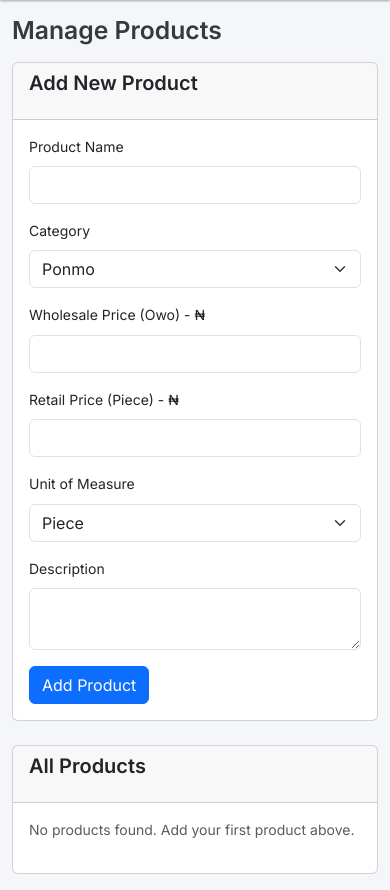
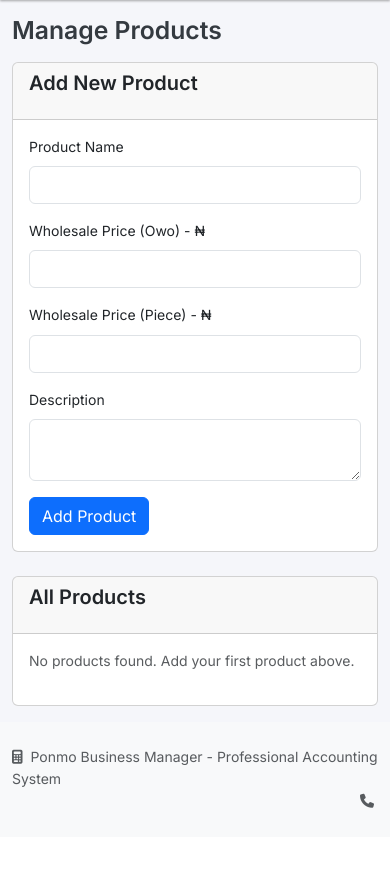
Before and after one commit to Macaulay001/accounting_app, a Flask app: template templates/products.html in a window 390 px wide. Shown: the part 59-949 px from the top of the page. After the commit the page ends 867 px from the top, so only its background shows below. Run offline with Flask 3, Linux system fonts and the light colour scheme; the template is opened without the code that fills it, so the values that code supplies are empty.

Commit message:
Streamline forms and simplify expense categorization
- Made phone number and email optional in customer forms
- Updated vendor payment terms to only cash and transfer
- Removed category and unit of measurement from product forms
- Simplified expense account codes to 3 main categories:
  * Direct Expenses (5000) - Cost of Goods Sold
  * Operating Expenses (5400) - General operating expenses
  * Financing Expenses (5700) - Interest and financing costs
- Updated product table to remove unnecessary columns
- Enhanced form labels and user experience
- Added financing expenses account to chart of accounts

```diff
--- a/app.py
+++ b/app.py
@@ -1783,7 +1783,7 @@
             email = request.form.get('vendor_email', '')
             address = request.form.get('vendor_address', '')
             contact_person = request.form.get('vendor_contact', '')
-            payment_terms = request.form.get('vendor_payment', 'net_30')
+            payment_terms = request.form.get('vendor_payment', 'cash')
 
             # Debug: Print form data
 
@@ -1829,8 +1829,6 @@
             description = request.form.get('product_description', '')
             wholesale_price = float(request.form.get('product_wholesale', 0))
             retail_price = float(request.form.get('product_retail', 0))
-            unit_of_measure = request.form.get('product_unit', 'piece')
-            category = request.form.get('product_category', 'ponmo')
 
             # Debug: Print form data
 
@@ -1843,9 +1841,7 @@
                 name=name.strip(),
                 description=description,
                 wholesale_price=wholesale_price,
-                retail_price=retail_price,
-                unit_of_measure=unit_of_measure,
-                category=category
+                retail_price=retail_price
             )
 
             flash(f"Product '{name.strip()}' created successfully.", "success")
@@ -2233,7 +2229,7 @@
             email = request.form.get('vendor_email', '')
             address = request.form.get('vendor_address', '')
             contact_person = request.form.get('vendor_contact', '')
-            payment_terms = request.form.get('vendor_payment', 'net_30')
+            payment_terms = request.form.get('vendor_payment', 'cash')
 
             # Validate name is not empty
             if not name or name.strip() == '':
@@ -2279,8 +2275,6 @@
             description = request.form.get('product_description', '')
             wholesale_price = float(request.form.get('product_wholesale', 0))
             retail_price = float(request.form.get('product_retail', 0))
-            unit_of_measure = request.form.get('product_unit', 'piece')
-            category = request.form.get('product_category', 'ponmo')
 
             # Validate name is not empty
             if not name or name.strip() == '':
@@ -2292,9 +2286,7 @@
                 'name': name.strip(),
                 'description': description,
                 'wholesale_price': wholesale_price,
-                'retail_price': retail_price,
-                'unit_of_measure': unit_of_measure,
-                'category': category
+                'retail_price': retail_price
             })
 
             if success:
--- a/src/constants/chart_of_accounts.py
+++ b/src/constants/chart_of_accounts.py
@@ -173,6 +173,12 @@
         "type": AccountType.EXPENSE,
         "category": AccountCategory.OPERATING_EXPENSE,
         "description": "Marketing and selling expenses"
+    },
+    "5700": {
+        "name": "Financing Expenses",
+        "type": AccountType.EXPENSE,
+        "category": AccountCategory.OPERATING_EXPENSE,
+        "description": "Interest on loans, bank charges, and other financing costs"
     }
 }
 
--- a/src/models/vendor.py
+++ b/src/models/vendor.py
@@ -19,7 +19,7 @@
                      email: Optional[str] = None,
                      address: Optional[str] = None,
                      contact_person: Optional[str] = None,
-                     payment_terms: str = "net_30") -> str:
+                     payment_terms: str = "cash") -> str:
         """Create a new vendor"""
         vendor_data = {
             'name': name,
--- a/templates/customers.html
+++ b/templates/customers.html
@@ -14,11 +14,11 @@
                 <input type="text" class="form-control" id="test_name" name="test_name" required>
             </div>
             <div class="mb-3">
-                <label for="test_phone" class="form-label">Phone Number</label>
+                <label for="test_phone" class="form-label">Phone Number <span class="text-muted">(Optional)</span></label>
                 <input type="tel" class="form-control" id="test_phone" name="test_phone">
             </div>
             <div class="mb-3">
-                <label for="test_email" class="form-label">Email</label>
+                <label for="test_email" class="form-label">Email <span class="text-muted">(Optional)</span></label>
                 <input type="email" class="form-control" id="test_email" name="test_email">
             </div>
             <div class="mb-3">
--- a/templates/edit_customer.html
+++ b/templates/edit_customer.html
@@ -13,11 +13,11 @@
                 <input type="text" class="form-control" id="test_name" name="test_name" required value="{{ customer['name'] }}">
             </div>
             <div class="mb-3">
-                <label for="test_phone" class="form-label">Phone Number</label>
+                <label for="test_phone" class="form-label">Phone Number <span class="text-muted">(Optional)</span></label>
                 <input type="tel" class="form-control" id="test_phone" name="test_phone" value="{{ customer['phone_number'] or '' }}">
             </div>
             <div class="mb-3">
-                <label for="test_email" class="form-label">Email</label>
+                <label for="test_email" class="form-label">Email <span class="text-muted">(Optional)</span></label>
                 <input type="email" class="form-control" id="test_email" name="test_email" value="{{ customer['email'] or '' }}">
             </div>
             <div class="mb-3">
--- a/templates/edit_vendor.html
+++ b/templates/edit_vendor.html
@@ -31,10 +31,8 @@
             <div class="mb-3">
                 <label for="vendor_payment" class="form-label">Payment Terms</label>
                 <select class="form-select" id="vendor_payment" name="vendor_payment">
-                    <option value="net_30" {% if vendor['payment_terms'] == 'net_30' %}selected{% endif %}>Net 30</option>
-                    <option value="net_15" {% if vendor['payment_terms'] == 'net_15' %}selected{% endif %}>Net 15</option>
-                    <option value="net_7" {% if vendor['payment_terms'] == 'net_7' %}selected{% endif %}>Net 7</option>
                     <option value="cash" {% if vendor['payment_terms'] == 'cash' %}selected{% endif %}>Cash</option>
+                    <option value="transfer" {% if vendor['payment_terms'] == 'transfer' %}selected{% endif %}>Transfer</option>
                 </select>
             </div>
             <div class="d-flex gap-2">
--- a/templates/products.html
+++ b/templates/products.html
@@ -14,30 +14,12 @@
                 <input type="text" class="form-control" id="product_name" name="product_name" required>
             </div>
             <div class="mb-3">
-                <label for="product_category" class="form-label">Category</label>
-                <select class="form-select" id="product_category" name="product_category">
-                    <option value="ponmo" selected>Ponmo</option>
-                    <option value="raw_materials">Raw Materials</option>
-                    <option value="processing">Processing</option>
-                    <option value="other">Other</option>
-                </select>
-            </div>
-            <div class="mb-3">
                 <label for="product_wholesale" class="form-label">Wholesale Price (Owo) - ₦</label>
                 <input type="number" class="form-control" id="product_wholesale" name="product_wholesale" step="0.01" required>
             </div>
             <div class="mb-3">
-                <label for="product_retail" class="form-label">Retail Price (Piece) - ₦</label>
+                <label for="product_retail" class="form-label">Wholesale Price (Piece) - ₦</label>
                 <input type="number" class="form-control" id="product_retail" name="product_retail" step="0.01" required>
-            </div>
-            <div class="mb-3">
-                <label for="product_unit" class="form-label">Unit of Measure</label>
-                <select class="form-select" id="product_unit" name="product_unit">
-                    <option value="piece" selected>Piece</option>
-                    <option value="kg">Kilogram</option>
-                    <option value="lb">Pound</option>
-                    <option value="dozen">Dozen</option>
-                </select>
             </div>
             <div class="mb-3">
                 <label for="product_description" class="form-label">Description</label>
@@ -60,10 +42,8 @@
                 <thead>
                     <tr>
                         <th>Name</th>
-                        <th>Category</th>
                         <th>Wholesale Price</th>
                         <th>Retail Price</th>
-                        <th>Unit</th>
                         <th>Description</th>
                         <th>Actions</th>
                     </tr>
@@ -72,10 +52,8 @@
                     {% for product in products %}
                     <tr>
                         <td>{{ product['name'] }}</td>
-                        <td>{{ product['category'] or 'N/A' }}</td>
                         <td>₦{{ "%.2f"|format(product['wholesale_price'] or 0) }}</td>
                         <td>₦{{ "%.2f"|format(product['retail_price'] or 0) }}</td>
-                        <td>{{ product['unit_of_measure'] or 'N/A' }}</td>
                         <td>{{ product['description'] or 'N/A' }}</td>
                         <td>
                             <button class="btn btn-sm btn-outline-primary" onclick="editProduct('{{ product['id'] }}')">Edit</button>
--- a/templates/vendors.html
+++ b/templates/vendors.html
@@ -32,10 +32,8 @@
             <div class="mb-3">
                 <label for="vendor_payment" class="form-label">Payment Terms</label>
                 <select class="form-select" id="vendor_payment" name="vendor_payment">
-                    <option value="net_30" selected>Net 30</option>
-                    <option value="net_15">Net 15</option>
-                    <option value="net_7">Net 7</option>
-                    <option value="cash">Cash</option>
+                    <option value="cash" selected>Cash</option>
+                    <option value="transfer">Transfer</option>
                 </select>
             </div>
             <button type="submit" class="btn btn-primary">Add Vendor</button>
```
Also changed, not shown: src/models/product.py (+0 -7 lines), templates/edit_product.html (+0 -18 lines), templates/expense_types.html (+4 -11 lines).
